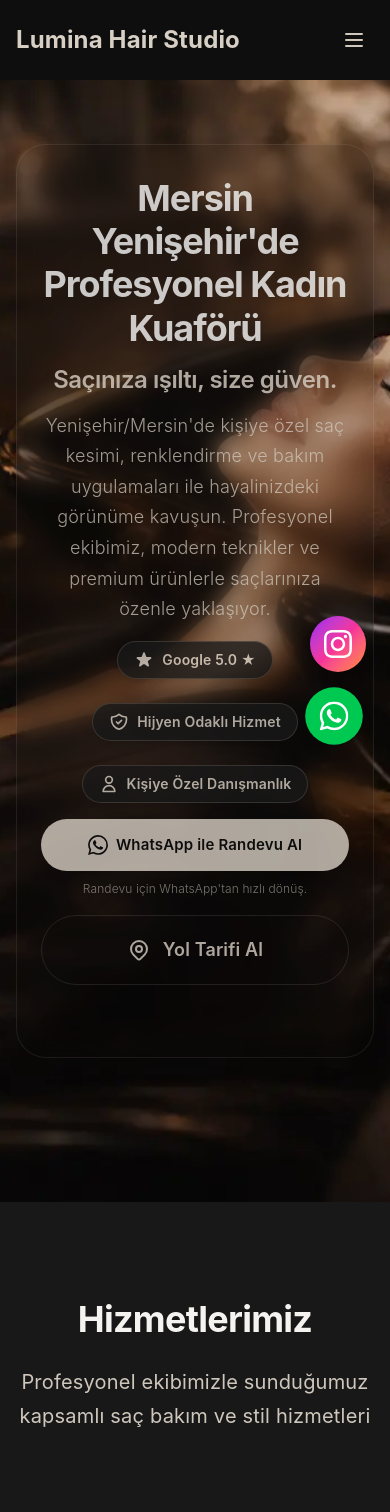
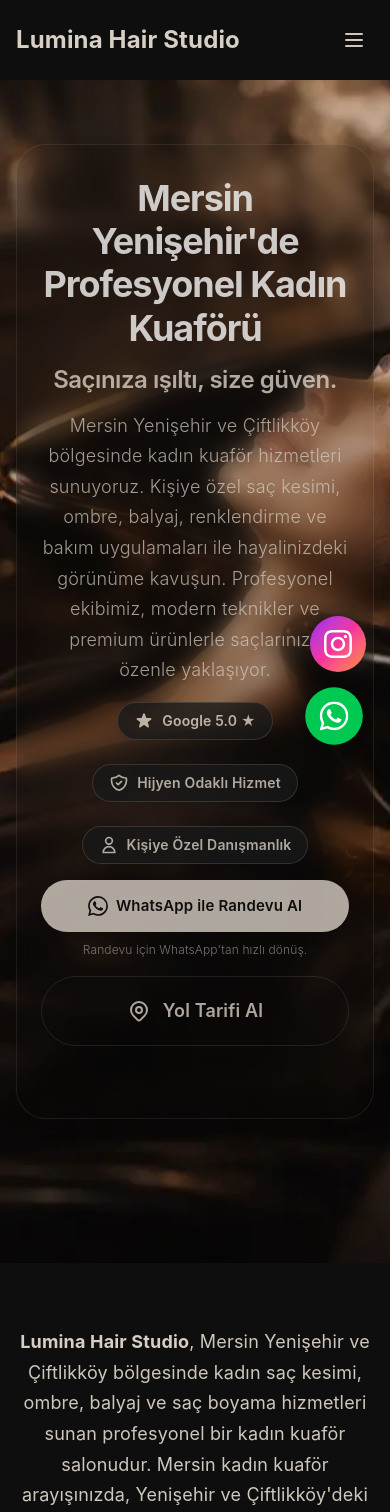
Before and after one commit to mdcokan/lumina-hair-studio, a Next.js app: page / in a window 390 px wide. Shown: the top 1512 px of the page. Built offline with nearby package versions, Linux system fonts and the light colour scheme; no server answers.

Commit message:
Fix: escape apostrophes in service descriptions

```diff
--- a/app/layout.tsx
+++ b/app/layout.tsx
@@ -17,14 +17,20 @@ const geistMono = Geist_Mono({
 
 export const metadata: Metadata = {
   metadataBase: new URL("https://www.lumina-hairstudio.com"),
-  title: "Lumina Hair Studio | Mersin Yenişehir Kadın Kuaförü",
+  title: "Lumina Hair Studio | Mersin Kadın Kuaför - Yenişehir Çiftlikköy",
   description:
-    "Mersin Yenişehir'de kadın kuaförü. Saç kesimi, renklendirme ve bakımda uzman ekip. WhatsApp ile hızlı randevu alın.",
+    "Mersin Yenişehir ve Çiftlikköy bölgesinde kadın kuaför hizmetleri. Saç kesimi, ombre, balyaj ve saç boyama. Profesyonel kadın kuaför salonu. WhatsApp ile randevu alın.",
   keywords: [
+    "mersin kadın kuaför",
+    "yenişehir kadın kuaför",
+    "çiftlikköy kuaför",
+    "mersin çiftlikköy kuaför",
+    "ombre saç mersin",
     "kuaför mersin",
     "saç kesimi mersin",
     "saç boyama mersin",
     "balayage mersin",
+    "balyaj mersin",
     "keratin bakımı mersin",
     "yenişehir kuaför",
     "premium kuaför mersin",
@@ -50,9 +56,9 @@ export const metadata: Metadata = {
   manifest: "/site.webmanifest",
 
   openGraph: {
-    title: "Lumina Hair Studio | Mersin Yenişehir Kadın Kuaförü",
+    title: "Lumina Hair Studio | Mersin Kadın Kuaför - Yenişehir Çiftlikköy",
     description:
-      "Mersin Yenişehir'de kadın kuaförü. Saç kesimi, renklendirme ve bakımda uzman ekip. WhatsApp ile hızlı randevu alın.",
+      "Mersin Yenişehir ve Çiftlikköy bölgesinde kadın kuaför hizmetleri. Saç kesimi, ombre, balyaj ve saç boyama. Profesyonel kadın kuaför salonu. WhatsApp ile randevu alın.",
     type: "website",
     locale: "tr_TR",
     siteName: "Lumina Hair Studio",
@@ -68,9 +74,9 @@ export const metadata: Metadata = {
   },
   twitter: {
     card: "summary_large_image",
-    title: "Lumina Hair Studio | Mersin Yenişehir Kadın Kuaförü",
+    title: "Lumina Hair Studio | Mersin Kadın Kuaför - Yenişehir Çiftlikköy",
     description:
-      "Mersin Yenişehir'de kadın kuaförü. Saç kesimi, renklendirme ve bakımda uzman ekip. WhatsApp ile hızlı randevu alın.",
+      "Mersin Yenişehir ve Çiftlikköy bölgesinde kadın kuaför hizmetleri. Saç kesimi, ombre, balyaj ve saç boyama. Profesyonel kadın kuaför salonu. WhatsApp ile randevu alın.",
     images: ["/og-image.jpg"],
   },
   robots: {
--- a/app/page.tsx
+++ b/app/page.tsx
@@ -311,9 +311,9 @@ export default function Home() {
               Saçınıza ışıltı, size güven.
             </h2>
             <p className="text-lg sm:text-xl text-[#CFC7BC]/95 leading-relaxed max-w-md md:max-w-xl mx-auto font-light">
-              Yenişehir/Mersin'de kişiye özel saç kesimi, renklendirme ve bakım uygulamaları ile
-              hayalinizdeki görünüme kavuşun. Profesyonel ekibimiz, modern teknikler ve premium
-              ürünlerle saçlarınıza özenle yaklaşıyor.
+              Mersin Yenişehir ve Çiftlikköy bölgesinde kadın kuaför hizmetleri sunuyoruz. Kişiye özel saç kesimi,
+              ombre, balyaj, renklendirme ve bakım uygulamaları ile hayalinizdeki görünüme kavuşun. Profesyonel
+              ekibimiz, modern teknikler ve premium ürünlerle saçlarınıza özenle yaklaşıyor.
             </p>
 
             {/* Trust Badges */}
@@ -389,6 +389,20 @@ export default function Home() {
         </div>
       </section>
 
+      {/* Location & SEO Section */}
+      <section className="py-16 sm:py-20 px-4 sm:px-6 lg:px-8 bg-[#0E0E0E]">
+        <div className="container mx-auto max-w-4xl">
+          <div className="text-center">
+            <p className="text-lg sm:text-xl text-[#CFC7BC] leading-relaxed max-w-3xl mx-auto">
+              <strong className="text-[#D8CFC4]">Lumina Hair Studio</strong>, Mersin Yenişehir ve Çiftlikköy bölgesinde
+              kadın saç kesimi, ombre, balyaj ve saç boyama hizmetleri sunan profesyonel bir kadın kuaför salonudur.
+              Mersin kadın kuaför arayışınızda, Yenişehir ve Çiftlikköy'deki müşterilerimize modern teknikler ve
+              premium ürünlerle hizmet veriyoruz.
+            </p>
+          </div>
+        </div>
+      </section>
+
       {/* Services Section */}
       <section id="hizmetler" className="py-24 sm:py-28 lg:py-32 px-4 sm:px-6 lg:px-8 bg-[#181818]">
         <div className="container mx-auto max-w-7xl">
@@ -397,39 +411,40 @@ export default function Home() {
               Hizmetlerimiz
             </h2>
             <p className="text-xl text-[#CFC7BC] max-w-3xl mx-auto leading-relaxed">
-              Profesyonel ekibimizle sunduğumuz kapsamlı saç bakım ve stil hizmetleri
+              Mersin Yenişehir ve Çiftlikköy bölgesinde profesyonel ekibimizle sunduğumuz kapsamlı kadın kuaför
+              hizmetleri: saç kesimi, ombre, balyaj, renklendirme ve bakım
             </p>
           </div>
           <div className="grid grid-cols-1 sm:grid-cols-2 lg:grid-cols-3 gap-6 lg:gap-8">
             {[
               {
                 title: 'Kesim & Stil',
-                description: 'Yüz hatlarınıza uygun, kişiye özel kesim teknikleri ile modern ve klasik stilleri harmanlayarak hayalinizdeki görünüme ulaşın. Her kesim, saç tipiniz ve yaşam tarzınıza göre özenle tasarlanır.',
+                description: 'Yüz hatlarınıza uygun, kişiye özel kesim teknikleri ile modern ve klasik stilleri harmanlayarak hayalinizdeki görünüme ulaşın. Her kesim, saç tipiniz ve yaşam tarzınıza göre özenle tasarlanır. Mersin Yenişehir ve Çiftlikköy bölgesinde kadın kuaför hizmetlerimizle saçlarınıza profesyonel dokunuş.',
                 icon: '✂️',
               },
               {
                 title: 'Boyama & Balayage',
-                description: 'Profesyonel renklendirme teknikleri ve premium boyalar ile saçlarınıza doğal ışıltı kazandırın. Balayage, ombre ve full color uygulamalarında uzman ekibimiz size eşlik eder.',
+                description: 'Profesyonel renklendirme teknikleri ve premium boyalar ile saçlarınıza doğal ışıltı kazandırın. Ombre saç Mersinde en çok tercih edilen uygulamalarımızdan biri. Balayage, ombre ve full color uygulamalarında uzman ekibimiz size eşlik eder. Mersin kadın kuaför salonumuzda modern renklendirme teknikleri ile hayalinizdeki görünüme kavuşun.',
                 icon: '🎨',
               },
               {
                 title: 'Saç Bakımı',
-                description: 'Derinlemesine bakım tedavileri ile saçlarınızı güçlendirin, nemlendirin ve parlaklık kazandırın. Saç tipinize özel seçilen profesyonel bakım ürünleri ile sağlıklı saçlara kavuşun.',
+                description: 'Derinlemesine bakım tedavileri ile saçlarınızı güçlendirin, nemlendirin ve parlaklık kazandırın. Saç tipinize özel seçilen profesyonel bakım ürünleri ile sağlıklı saçlara kavuşun. Yenişehir Mersinde saç bakımı konusunda uzman kadın kuaför ekibimizle hizmetinizdeyiz.',
                 icon: '💆',
               },
               {
                 title: 'Fön & Şekillendirme',
-                description: 'Özel günleriniz ve günlük yaşamınız için profesyonel fön ve şekillendirme hizmetleri. Modern teknikler ile istediğiniz stile kavuşun ve gün boyu koruyun.',
+                description: 'Özel günleriniz ve günlük yaşamınız için profesyonel fön ve şekillendirme hizmetleri. Modern teknikler ile istediğiniz stile kavuşun ve gün boyu koruyun. Mersin Yenişehir kadın kuaför salonumuzda her stile uygun şekillendirme çözümleri sunuyoruz.',
                 icon: '✨',
               },
               {
                 title: 'Keratin Bakımı',
-                description: 'Premium keratin tedavileri ile saçlarınızı düzleştirin, yumuşatın ve yönetilebilir hale getirin. Friz kontrolü ve uzun süreli parlaklık için ideal çözüm.',
+                description: 'Premium keratin tedavileri ile saçlarınızı düzleştirin, yumuşatın ve yönetilebilir hale getirin. Friz kontrolü ve uzun süreli parlaklık için ideal çözüm. Çiftlikköy ve Yenişehir Mersin bölgesinde keratin bakımı için profesyonel kadın kuaför hizmeti.',
                 icon: '🌟',
               },
               {
                 title: 'Özel Paketler',
-                description: 'Düğün, nişan ve özel günleriniz için kapsamlı paket hizmetlerimiz. Saç tasarımından makyaja kadar tüm ihtiyaçlarınızı tek çatı altında karşılıyoruz.',
+                description: 'Düğün, nişan ve özel günleriniz için kapsamlı paket hizmetlerimiz. Saç tasarımından makyaja kadar tüm ihtiyaçlarınızı tek çatı altında karşılıyoruz. Mersin kadın kuaför salonumuzda özel günleriniz için unutulmaz bir deneyim.',
                 icon: '💐',
               },
             ].map((service, index) => (
@@ -485,20 +500,26 @@ export default function Home() {
             </h2>
             <div className="max-w-4xl mx-auto">
               <p className="text-xl text-[#CFC7BC] leading-relaxed mb-6">
-                <strong>Lumina Hair Studio</strong>, Yenişehir Mersin'de kadın kuaförü olarak saç kesimi, renklendirme ve bakım hizmetleri sunan modern bir salondur. Bayan kuaför ve saç tasarım uygulamalarında uzman ekibimizle kişiye özel çözümler sunuyoruz.
+                <strong>Lumina Hair Studio</strong>, Mersin Yenişehir ve Çiftlikköy bölgesinde kadın kuaförü olarak
+                saç kesimi, ombre, balyaj, renklendirme ve bakım hizmetleri sunan modern bir salondur. Mersin kadın
+                kuaför arayışınızda, Yenişehir ve Çiftlikköy'deki müşterilerimize saç tasarım uygulamalarında uzman
+                ekibimizle kişiye özel çözümler sunuyoruz.
               </p>
               <p className="text-xl text-[#CFC7BC] leading-relaxed mb-6">
-                Lumina Hair Studio olarak, Yenişehir/Mersin'de saç bakım ve stil alanında
-                müşterilerimize en yüksek kalitede hizmet sunmayı hedefliyoruz.
+                Lumina Hair Studio olarak, Mersin Yenişehir ve Çiftlikköy bölgesinde saç bakım ve stil alanında
+                müşterilerimize en yüksek kalitede kadın kuaför hizmeti sunmayı hedefliyoruz. Ombre saç Mersin'de
+                en çok tercih edilen uygulamalarımızdan biri olup, profesyonel ekibimizle modern teknikler kullanıyoruz.
               </p>
               <p className="text-xl text-[#CFC7BC] leading-relaxed mb-6">
                 Uzman ekibimiz, modern teknikler ve premium ürünler kullanarak her müşterimize
                 kişiye özel çözümler sunar. Hijyen standartlarımız ve müşteri memnuniyeti
-                odaklı yaklaşımımız ile saçlarınıza ışıltı, size güven veriyoruz.
+                odaklı yaklaşımımız ile saçlarınıza ışıltı, size güven veriyoruz. Yenişehir kadın kuaför
+                ve Çiftlikköy kuaför hizmetlerimizle bölgenin en güvenilir salonu olmayı sürdürüyoruz.
               </p>
               <p className="text-xl text-[#CFC7BC] leading-relaxed">
                 Google 5.0 puanımız ve 15+ müşteri yorumumuz, kalite anlayışımızın en güzel
-                göstergesidir. Sizleri de Lumina Hair Studio ailesine katılmaya davet ediyoruz.
+                göstergesidir. Mersin çiftlikköy kuaför ve Yenişehir kadın kuaför hizmetlerimiz için
+                sizleri de Lumina Hair Studio ailesine katılmaya davet ediyoruz.
               </p>
             </div>
           </div>
@@ -634,7 +655,7 @@ export default function Home() {
               Bize Ulaşın
             </h2>
             <p className="text-xl text-[#CFC7BC] max-w-3xl mx-auto leading-relaxed">
-              Yenişehir/Mersin'de sizleri bekliyoruz
+              Mersin Yenişehir ve Çiftlikköy bölgesinde kadın kuaför hizmetlerimizle sizleri bekliyoruz
             </p>
           </div>
           <div className="grid grid-cols-1 lg:grid-cols-2 gap-12">
@@ -803,8 +824,8 @@ export default function Home() {
                 Lumina Hair Studio
               </h3>
               <p className="text-[#CFC7BC] leading-relaxed">
-                Yenişehir/Mersin'de premium saç bakım ve stil hizmetleri sunan
-                profesyonel kuaför salonu.
+                Mersin Yenişehir ve Çiftlikköy bölgesinde kadın kuaför hizmetleri sunan
+                profesyonel kuaför salonu. Saç kesimi, ombre, balyaj ve saç boyama.
               </p>
             </div>
             <div>
```
